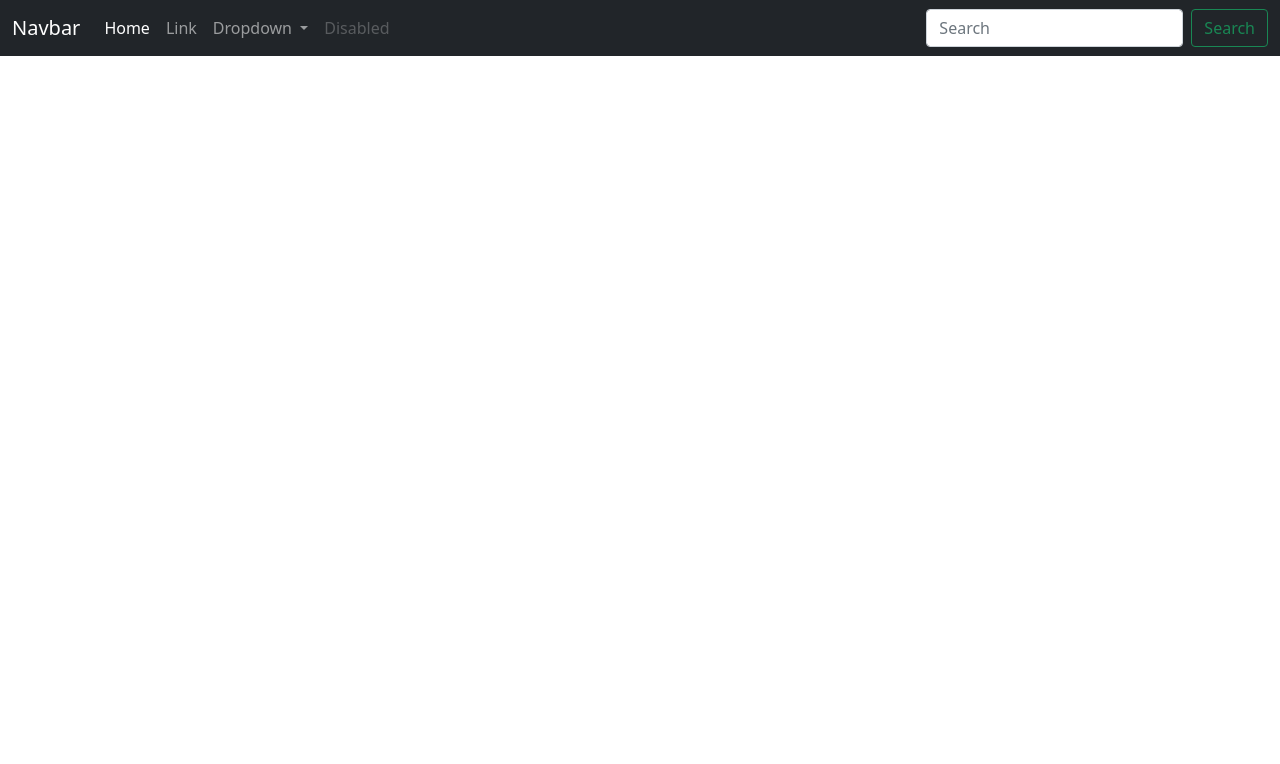
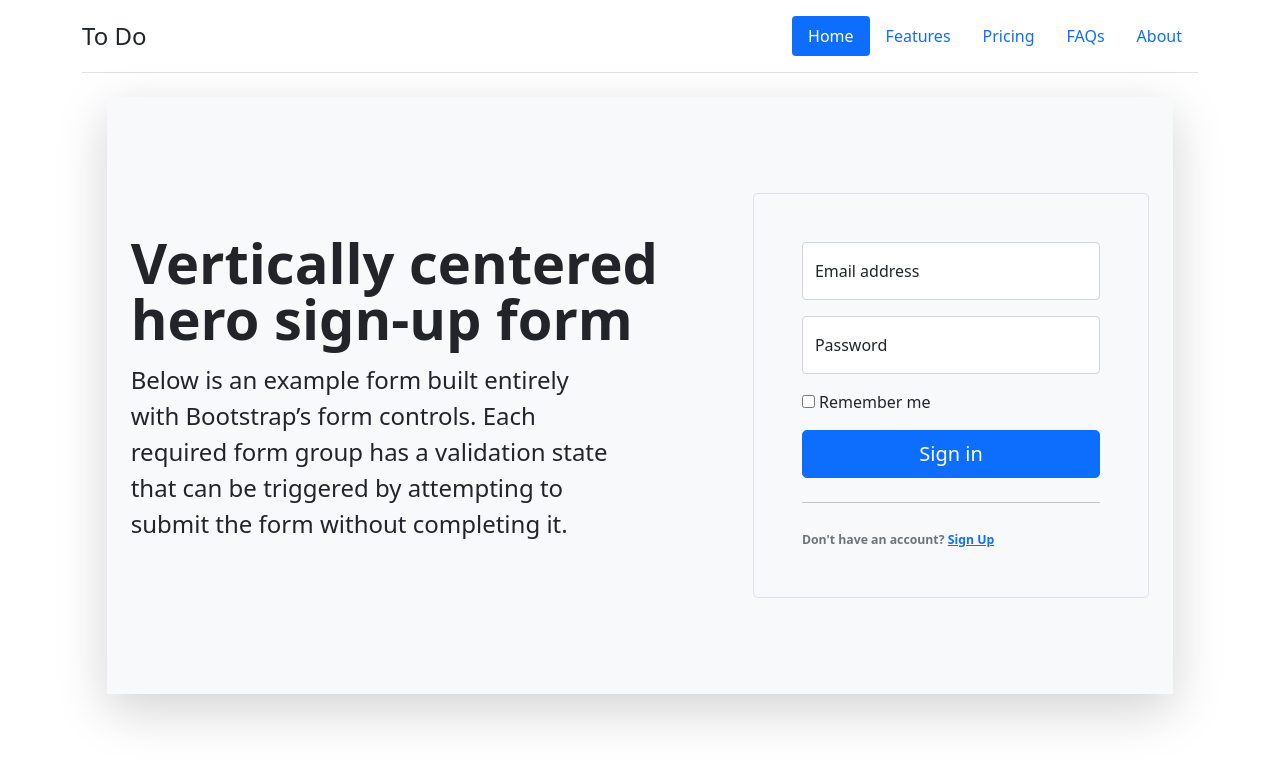
Before and after one commit to dotdotdashdash/todo, a plain HTML site: page index.html in a window 1280 px wide. Drawn offline with nearby package versions, Linux system fonts and the light colour scheme.

Commit message:
Add nav bar and a sign in form to home page

```diff
--- a/index.html
+++ b/index.html
@@ -6,48 +6,76 @@
   <meta name="viewport" content="width=device-width, initial-scale=1.0">
   <title>To Do</title>
   <link href="https://cdn.jsdelivr.net/npm/bootstrap@5.1.3/dist/css/bootstrap.min.css" rel="stylesheet" integrity="sha384-1BmE4kWBq78iYhFldvKuhfTAU6auU8tT94WrHftjDbrCEXSU1oBoqyl2QvZ6jIW3" crossorigin="anonymous">
+  <link rel="stylesheet" href="css/style.css">
 </head>
+
 <body>
   <header>
-    <nav class="navbar navbar-expand-lg navbar-dark bg-dark">
-      <div class="container-fluid">
-        <a class="navbar-brand" href="#">Navbar</a>
-        <button class="navbar-toggler" type="button" data-bs-toggle="collapse" data-bs-target="#navbarSupportedContent" aria-controls="navbarSupportedContent" aria-expanded="false" aria-label="Toggle navigation">
-          <span class="navbar-toggler-icon"></span>
-        </button>
-        <div class="collapse navbar-collapse" id="navbarSupportedContent">
-          <ul class="navbar-nav me-auto mb-2 mb-lg-0">
-            <li class="nav-item">
-              <a class="nav-link active" aria-current="page" href="#">Home</a>
-            </li>
-            <li class="nav-item">
-              <a class="nav-link" href="#">Link</a>
-            </li>
-            <li class="nav-item dropdown">
-              <a class="nav-link dropdown-toggle" href="#" id="navbarDropdown" role="button" data-bs-toggle="dropdown" aria-expanded="false">
-                Dropdown
-              </a>
-              <ul class="dropdown-menu" aria-labelledby="navbarDropdown">
-                <li><a class="dropdown-item" href="#">Action</a></li>
-                <li><a class="dropdown-item" href="#">Another action</a></li>
-                <li><hr class="dropdown-divider"></li>
-                <li><a class="dropdown-item" href="#">Something else here</a></li>
-              </ul>
-            </li>
-            <li class="nav-item">
-              <a class="nav-link disabled" href="#" tabindex="-1" aria-disabled="true">Disabled</a>
-            </li>
-          </ul>
-          <form class="d-flex">
-            <input class="form-control me-2" type="search" placeholder="Search" aria-label="Search">
-            <button class="btn btn-outline-success" type="submit">Search</button>
-          </form>
-        </div>
-      </div>
-    </nav>
+    <div class="container ">
+      <header class="d-flex flex-wrap justify-content-center py-3 mb-4 border-bottom">
+        <a href="/" class="d-flex align-items-center mb-3 mb-md-0 me-md-auto text-dark text-decoration-none">
+          <!-- <img src="images/todo_logo_200x200.png" alt="Kerala Tourism Logo" width="103" height="40"> -->
+          <span class="fs-4">To Do</span>
+        </a>
+
+        <ul class="nav nav-pills">
+          <li class="nav-item"><a href="#" class="nav-link active" aria-current="page">Home</a></li>
+          <li class="nav-item"><a href="#" class="nav-link">Features</a></li>
+          <li class="nav-item"><a href="#" class="nav-link">Pricing</a></li>
+          <li class="nav-item"><a href="#" class="nav-link">FAQs</a></li>
+          <li class="nav-item"><a href="#" class="nav-link">About</a></li>
+        </ul>
+      </header>
+    </div>
   </header>
 
+  <div class="container col-xl-10 col-xxl-8 px-4 py-5 shadow-lg bg-light ">
+    <div class="row align-items-center g-lg-5 py-5">
+      <div class="col-lg-7 text-center text-lg-start">
+        <h1 class="display-4 fw-bold lh-1 mb-3">Vertically centered hero sign-up form</h1>
+        <p class="col-lg-10 fs-4">Below is an example form built entirely with Bootstrap’s form controls. Each required form group has a validation state that can be triggered by attempting to submit the form without completing it.</p>
+      </div>
+      <div class="col-md-10 mx-auto col-lg-5">
+        <form class="p-4 p-md-5 border rounded-3 bg-light">
+          <div class="form-floating mb-3">
+            <input type="email" class="form-control" id="floatingInput" placeholder="name@example.com">
+            <label for="floatingInput">Email address</label>
+          </div>
+          <div class="form-floating mb-3">
+            <input type="password" class="form-control" id="floatingPassword" placeholder="Password">
+            <label for="floatingPassword">Password</label>
+          </div>
+          <div class="checkbox mb-3">
+            <label>
+              <input type="checkbox" value="remember-me"> Remember me
+            </label>
+          </div>
+          <button class="w-100 btn btn-lg btn-primary" type="submit">Sign in</button>
+          <hr class="my-4">
+          <small class="text-muted"><p class="small fw-bold mt-2 pt-1 mb-0">Don't have an account?&nbsp;<a href="signup.html" class="link-primary">Sign Up</a></p></small>
+        </form>
+      </div>
+    </div>
+  </div>
 
+
+  <!-- JS script for clock. -->
+  <script type="text/javascript">
+    const dateDiv = document.getElementById('date-div');
+
+    function myDateFunction() {
+        const now = new Date();
+        const nowStr = now.toLocaleTimeString('en-US');
+        dateDiv.innerHTML = nowStr;
+    }
+
+    setInterval(myDateFunction, 1000);
+
+    // Include this somewhere to show the date-time
+    // <span class="me-3 btn border border-light text-light fw-bold " id="date-div"></span>
+  </script>
+
+  <!-- Bootstrap JS -->
   <script src="https://cdn.jsdelivr.net/npm/bootstrap@5.1.3/dist/js/bootstrap.bundle.min.js" integrity="sha384-ka7Sk0Gln4gmtz2MlQnikT1wXgYsOg+OMhuP+IlRH9sENBO0LRn5q+8nbTov4+1p" crossorigin="anonymous"></script>
 </body>
 </html>
```
Also changed, not shown: images/todo_logo_200x200.png (added).
